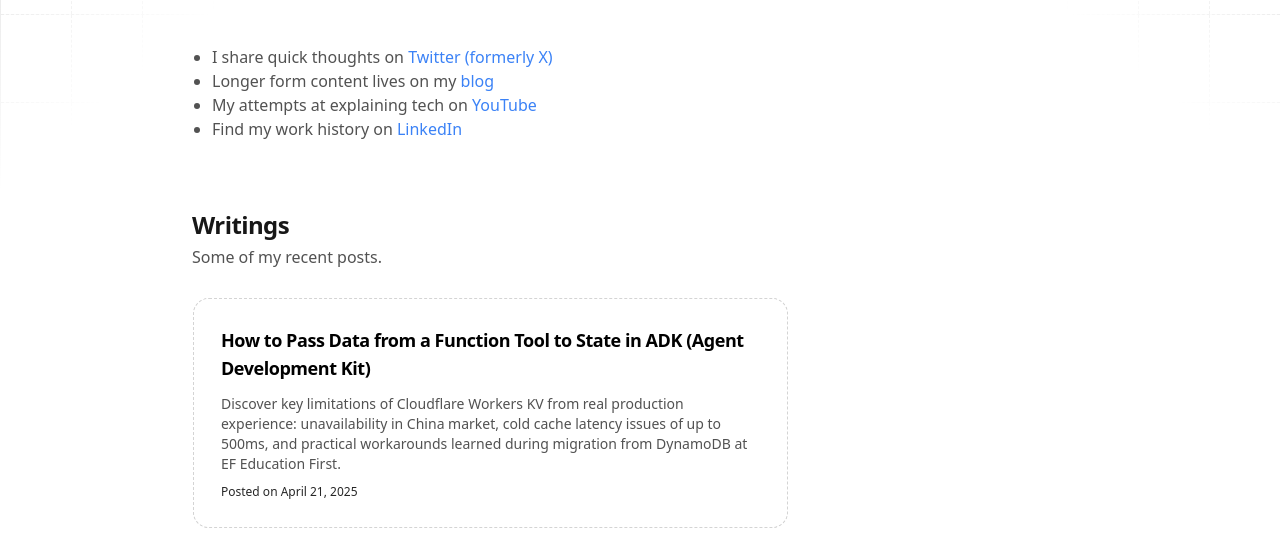
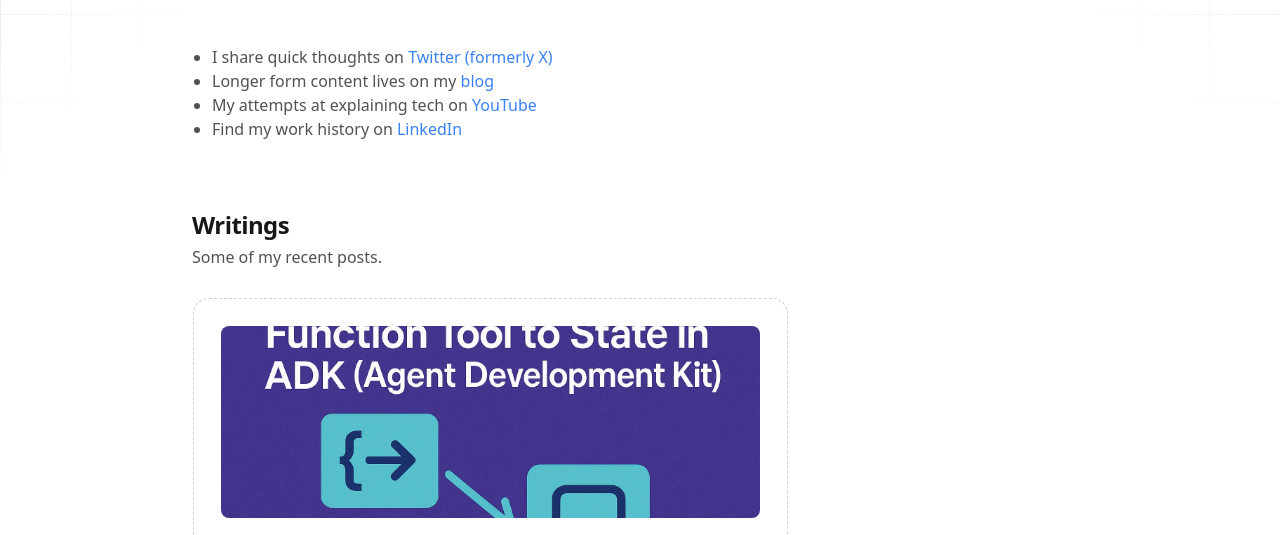
Before and after one commit to pasierb/pasmichal, an Astro site: page / in a window 1280 px wide. Shown: the part 339-874 px from the top of the page. Built offline with nearby package versions, Linux system fonts and the light colour scheme; Astro itself is replaced by a stand-in of ours.

Commit message:
Add posts hero image

```diff
--- a/src/components/posts-loop.astro
+++ b/src/components/posts-loop.astro
@@ -34,6 +34,15 @@
         <div class="absolute inset-0 z-20 w-full h-full duration-300 ease-out bg-white border border-dashed dark:bg-neutral-950 rounded-2xl border-neutral-300 dark:border-neutral-600 group-hover:-translate-x-1 group-hover:-translate-y-1" />
         <div class="absolute inset-0 z-10 w-full h-full duration-300 ease-out border border-dashed rounded-2xl border-neutral-300 dark:border-neutral-600 group-hover:translate-x-1 group-hover:translate-y-1" />
         <div class="relative z-30 duration-300 ease-out group-hover:-translate-x-1 group-hover:-translate-y-1">
+          {post.heroImage && (
+            <div class="mb-3">
+              <img
+                src={post.heroImage}
+                alt={post.title}
+                class="w-full h-48 object-cover rounded-lg" />
+            </div>
+          )}
+
           <h2 class="flex items-center mb-3">
             <a
               href={post.link}
--- a/src/content.config.js
+++ b/src/content.config.js
@@ -11,6 +11,7 @@
 		title: z.string(),
 		description: z.string(),
 		dateFormatted: z.string(),
+    heroImage: z.string().optional(),
 	}),
 });
 
--- a/src/content/post/how-to-pass-data-from-a-function-tool-to-state-in-adk-agent-development-kit.md
+++ b/src/content/post/how-to-pass-data-from-a-function-tool-to-state-in-adk-agent-development-kit.md
@@ -3,6 +3,7 @@
 title: "How to Pass Data from a Function Tool to State in ADK (Agent Development Kit)"
 description: "Discover key limitations of Cloudflare Workers KV from real production experience: unavailability in China market, cold cache latency issues of up to 500ms, and practical workarounds learned during migration from DynamoDB at EF Education First."
 dateFormatted: "April 21, 2025"
+heroImage: /assets/images/posts/004_adk_state.webp
 ---
 
 ![](/assets/images/posts/004_adk_state.webp)
```
